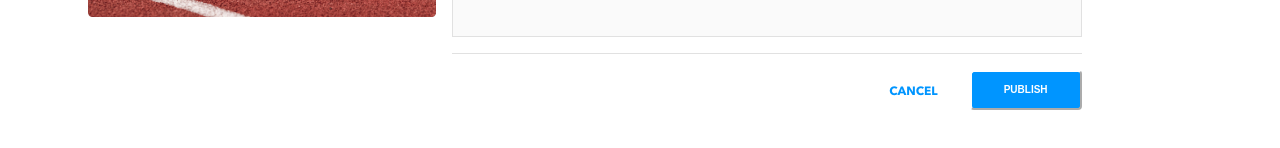
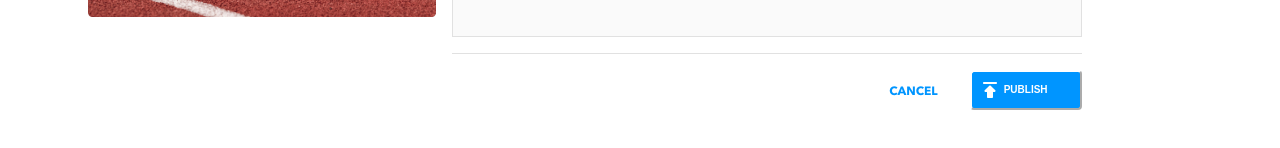
Before and after one commit to gurneerbedi/brainflix, a React (Vite) app: page /video-upload in a window 1280 px wide. Shown: the part 430-578 px from the top of the page. Built offline with nearby package versions, Linux system fonts and the light colour scheme.

Commit message:
Added video-upload page functionality, publish button alerts user of video upload success + returns to home page with default video selected. Upload button in nav bar also links to video-upload page

```diff
--- a/src/App.jsx
+++ b/src/App.jsx
@@ -14,7 +14,7 @@ function App() {
   <Routes>
     <Route path="/" element={<Home/>}/>
     <Route path = "video-upload" element={<Upload/>} />
-    <Route path= "/video-details/:objID" element={<VideoDetails/>}/>
+    <Route path= "/videos/:objID" element={<VideoDetails/>}/>
   </Routes>
   </BrowserRouter>
 
--- a/src/components/Header/Header.jsx
+++ b/src/components/Header/Header.jsx
@@ -34,12 +34,14 @@ export default function Header() {
           <img className="nav__mohan" src={MohanMuruge} alt="Mohan-muruge" />
         </div>
         <div className="nav__button-container">
+          <NavLink to= "/video-upload">
           <img
             className="nav__upload-icon"
             src={UploadIcon}
             alt="upload-icon"
           />
           <button className="nav__button">UPLOAD</button>
+          </NavLink>
         </div>
       </div>
     </div>
--- a/src/components/SideBar/SideBar.jsx
+++ b/src/components/SideBar/SideBar.jsx
@@ -6,7 +6,7 @@ import { useNavigate } from "react-router-dom";
 const SideBar = ({ videos }) => {
   const navigate = useNavigate();
   const handleVideoClick = (id) => {
-    navigate(`/video-details/${id}`);
+    navigate(`/videos/${id}`);
   };
 
   return (
--- a/src/pages/Home/Home.jsx
+++ b/src/pages/Home/Home.jsx
@@ -10,12 +10,12 @@ import VideoInfo from "../../components/VideoInfo/VideoInfo";
 import CommentsForm from "../../components/CommentsForm/CommentsForm";
 import Comments from "../../components/Comments/Comments";
 import SideBar from "../../components/SideBar/SideBar";
-import videodata from "../../data/video-details.json";
+
 
 function Home() {
   //const currentVideo = videodata[0];
   //const [selected, setSelected] = useState(currentVideo);
-  //const video = videodata.filter((d) => d !== selected);
+ // const video = videodata.filter((d) => d !== selected);
   const defaultID = "84e96018-4022-434e-80bf-000ce4cd12b8";
   const BASE_URL = "https://unit-3-project-api-0a5620414506.herokuapp.com/";
   const api_key = "e1bce57d-0ebd-4421-9c13-971e9c9fc49e";
--- a/src/pages/Upload/Upload.jsx
+++ b/src/pages/Upload/Upload.jsx
@@ -5,8 +5,16 @@ import "../../assets/partials/__mixins.scss";
 import "./Upload.scss";
 import UploadPreview from "../../assets/images/Upload-video-preview.jpg";
 import Header from "../../components/Header/Header";
+import PublishIcon from "../../assets/Icons/publish.svg";
+import { useNavigate } from "react-router";
 
-export default function Upload() {
+export default function Upload()
+{
+  const navigate = useNavigate();
+  function UploadAlert() {
+    alert("Your video was uploaded successfully!");
+    navigate("/");
+  }
   return (
     <>
       <Header></Header>
@@ -43,7 +51,14 @@ export default function Upload() {
               />
             </div>
             <div className="upload__options">
-              <button className="upload__form-button">PUBLISH</button>
+            <div className="upload__button-container">
+          <img
+            className="upload__publish-icon"
+            src={PublishIcon}
+            alt="publish-icon"
+          />
+          <button className="upload__form-button" onClick={UploadAlert}>PUBLISH</button>
+          </div>
               <h3 className="upload__form-cancel">CANCEL</h3>
             </div>
           </div>
--- a/src/pages/Upload/Upload.scss
+++ b/src/pages/Upload/Upload.scss
@@ -108,10 +108,9 @@
     display: flex;
     justify-content: center;
   }
-}
 
-.upload__form-description #form-description-bar,
-.upload__form-title #form-title-bar {
+  &__form-description #form-description-bar,
+  &__form-title #form-title-bar {
     outline: none;
     border: 1px solid $Mercury;
     background-color: $Alabaster;
@@ -125,12 +124,12 @@
     }
   }
 
-.upload__form-description #form-description-bar {
+  &__form-description #form-description-bar {
     height: 6rem;
     padding-bottom: 4rem;
   }
 
-.upload__options {
+  &__options {
     @include tablet {
       border-top: 1px solid $Mercury;
       padding-top: 1rem;
@@ -140,3 +139,15 @@
       @include buttons-labels;
     }
   }
+  &__publish-icon {
+    //background-color: red;
+    position: absolute;
+    z-index: 2;
+    padding: 0.5rem 0.5rem;
+  }
+
+  &__publish-icon img {
+    height: 1rem;
+    width: 1rem;
+  }
+}
```
Lines whose indentation alone changed are shown as unchanged.
